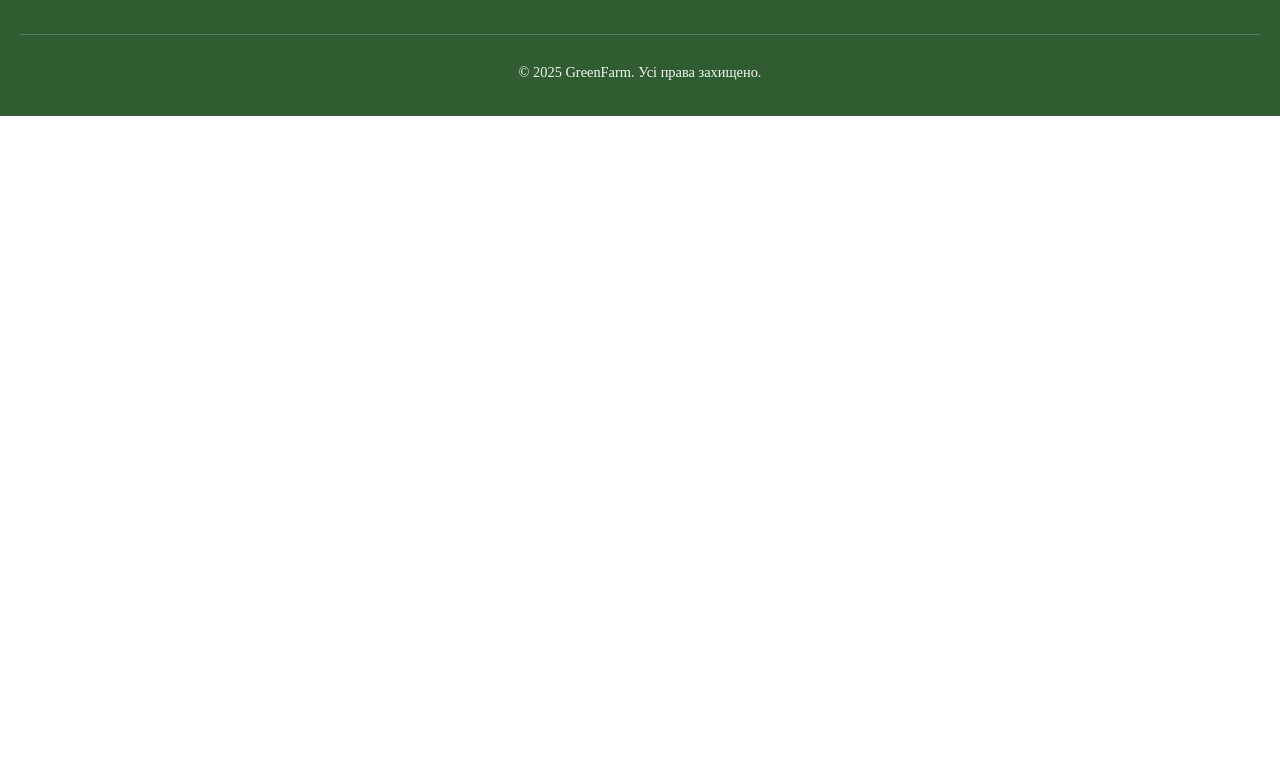
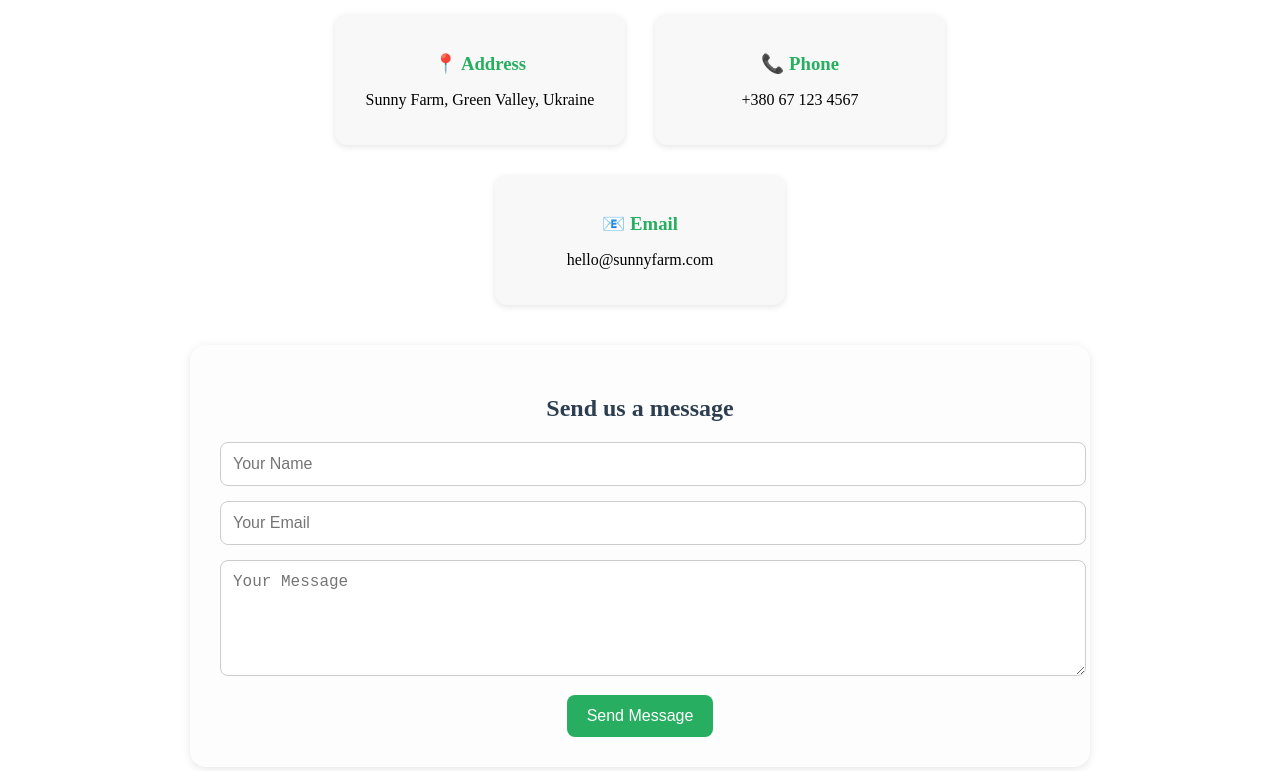
Before and after one commit to zinchuknadia/farmportal, a React (Vite) app in the folder frontend/: page /contact in a window 1280 px wide. Shown: the part 249-1020 px from the top of the page. Before the commit the page ends 800 px from the top, so only its background shows below. Built offline with nearby package versions, Linux system fonts and the light colour scheme.

Commit message:
add contact page

```diff
--- a/frontend/src/pages/ContactPage.jsx
+++ b/frontend/src/pages/ContactPage.jsx
@@ -8,7 +8,37 @@ function ContactPage() {
     <>
       <Header />
 
+      <div className="contact-page">
+        <h1>Contact Us</h1>
+        <p className="contact-subtitle">
+          We'd love to hear from you! Reach out for any questions, orders, or farm visits.
+        </p>
 
+        <div className="contact-info">
+          <div className="contact-item">
+            <h3>📍 Address</h3>
+            <p>Sunny Farm, Green Valley, Ukraine</p>
+          </div>
+
+          <div className="contact-item">
+            <h3>📞 Phone</h3>
+            <p>+380 67 123 4567</p>
+          </div>
+
+          <div className="contact-item">
+            <h3>📧 Email</h3>
+            <p>hello@sunnyfarm.com</p>
+          </div>
+        </div>
+
+        <form className="contact-form">
+          <h2>Send us a message</h2>
+          <input type="text" placeholder="Your Name" required />
+          <input type="email" placeholder="Your Email" required />
+          <textarea placeholder="Your Message" rows="5" required></textarea>
+          <button type="submit">Send Message</button>
+        </form>
+      </div>
 
       <Footer />
     </>
--- a/frontend/src/styles/ContactPage.css
+++ b/frontend/src/styles/ContactPage.css
@@ -0,0 +1,75 @@
+.contact-page {
+  max-width: 900px;
+  margin: 40px auto;
+  padding: 20px;
+  text-align: center;
+}
+
+.contact-page h1 {
+  font-size: 2.5rem;
+  color: #2c3e50;
+  margin-bottom: 10px;
+}
+
+.contact-subtitle {
+  color: #555;
+  margin-bottom: 30px;
+}
+
+.contact-info {
+  display: flex;
+  flex-wrap: wrap;
+  justify-content: center;
+  gap: 30px;
+  margin-bottom: 40px;
+}
+
+.contact-item {
+  background-color: #f8f8f8;
+  padding: 20px;
+  border-radius: 12px;
+  box-shadow: 0 2px 6px rgba(0,0,0,0.1);
+  width: 250px;
+}
+
+.contact-item h3 {
+  margin-bottom: 8px;
+  color: #27ae60;
+}
+
+.contact-form {
+  background-color: #fdfdfd;
+  padding: 30px;
+  border-radius: 16px;
+  box-shadow: 0 2px 8px rgba(0,0,0,0.1);
+}
+
+.contact-form h2 {
+  color: #2c3e50;
+  margin-bottom: 20px;
+}
+
+.contact-form input,
+.contact-form textarea {
+  width: 100%;
+  padding: 12px;
+  margin-bottom: 15px;
+  border-radius: 8px;
+  border: 1px solid #ccc;
+  font-size: 1rem;
+}
+
+.contact-form button {
+  background-color: #27ae60;
+  color: white;
+  border: none;
+  padding: 12px 20px;
+  font-size: 1rem;
+  border-radius: 8px;
+  cursor: pointer;
+  transition: background 0.3s ease;
+}
+
+.contact-form button:hover {
+  background-color: #219150;
+}
```
